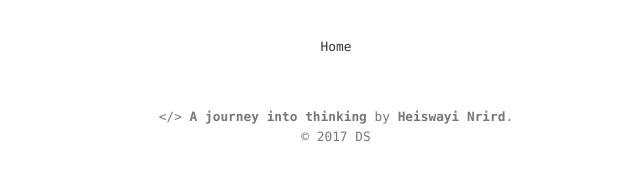
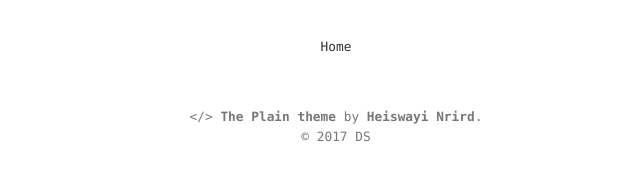
Before and after one commit to firmai/snowde.github.io, a Jekyll site: the page built from about.md, in a window 1280 px wide. Shown: the part 499-680 px from the top of the page, without its empty margins (304-944 px from the left). Built offline with Jekyll 4.4.1, drawn with Linux system fonts in a browser that asks for light colours.

Commit message:
Update footer.html

```diff
--- a/_includes/footer.html
+++ b/_includes/footer.html
@@ -1,4 +1,4 @@
 <div class="footer">
-  <span class="block">&lt;/&gt; <a href="http://github.com/snowde/snow.github.io" title="A journey into thinking">A journey into thinking</a> by <a href="http://heiswayi.github.io">Heiswayi Nrird</a>.</span>
+  <span class="block">&lt;/&gt; <a href="http://github.com/heiswayi/the-plain" title="a minimalist Jekyll theme for personal blog">The Plain theme</a> by <a href="http://heiswayi.github.io">Heiswayi Nrird</a>.</span>
   <span class="block">&copy; {{ site.time | date: '%Y' }} {{ site.author_name }}</span>
 </div>
```
